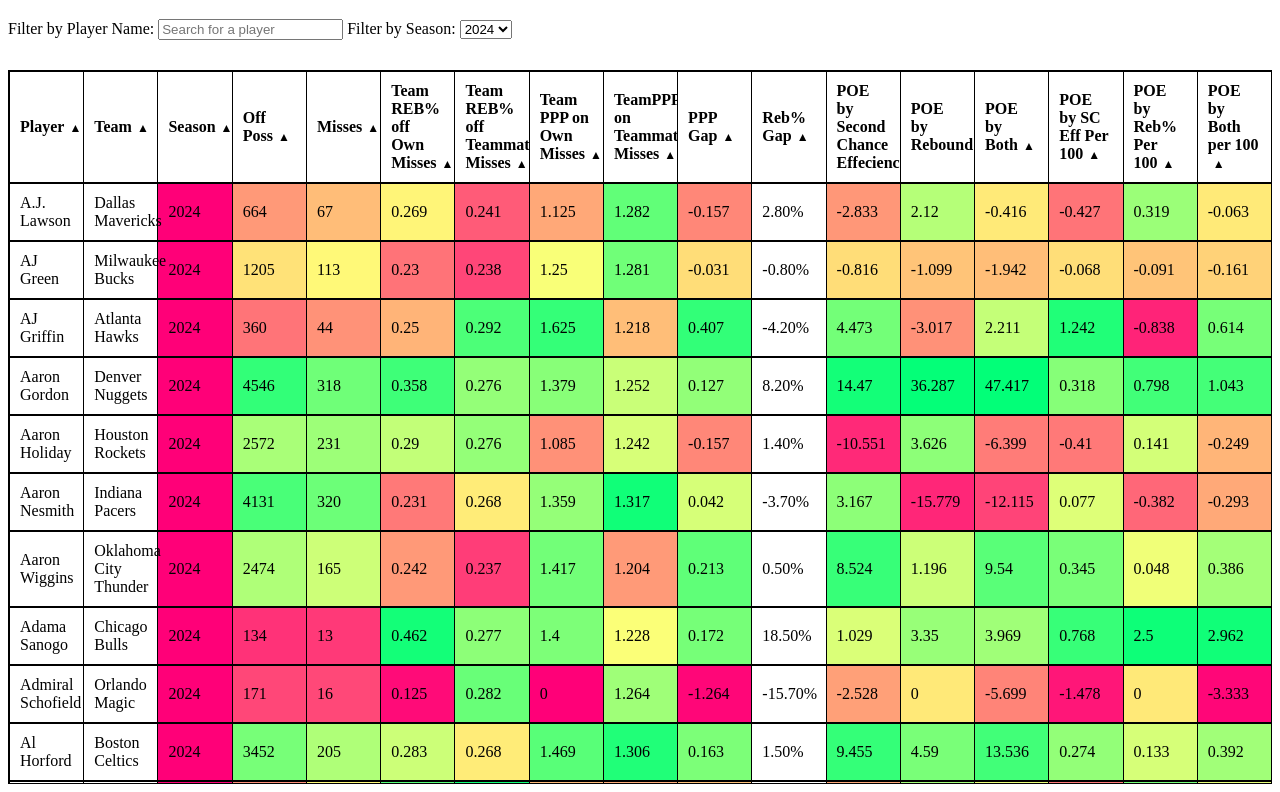
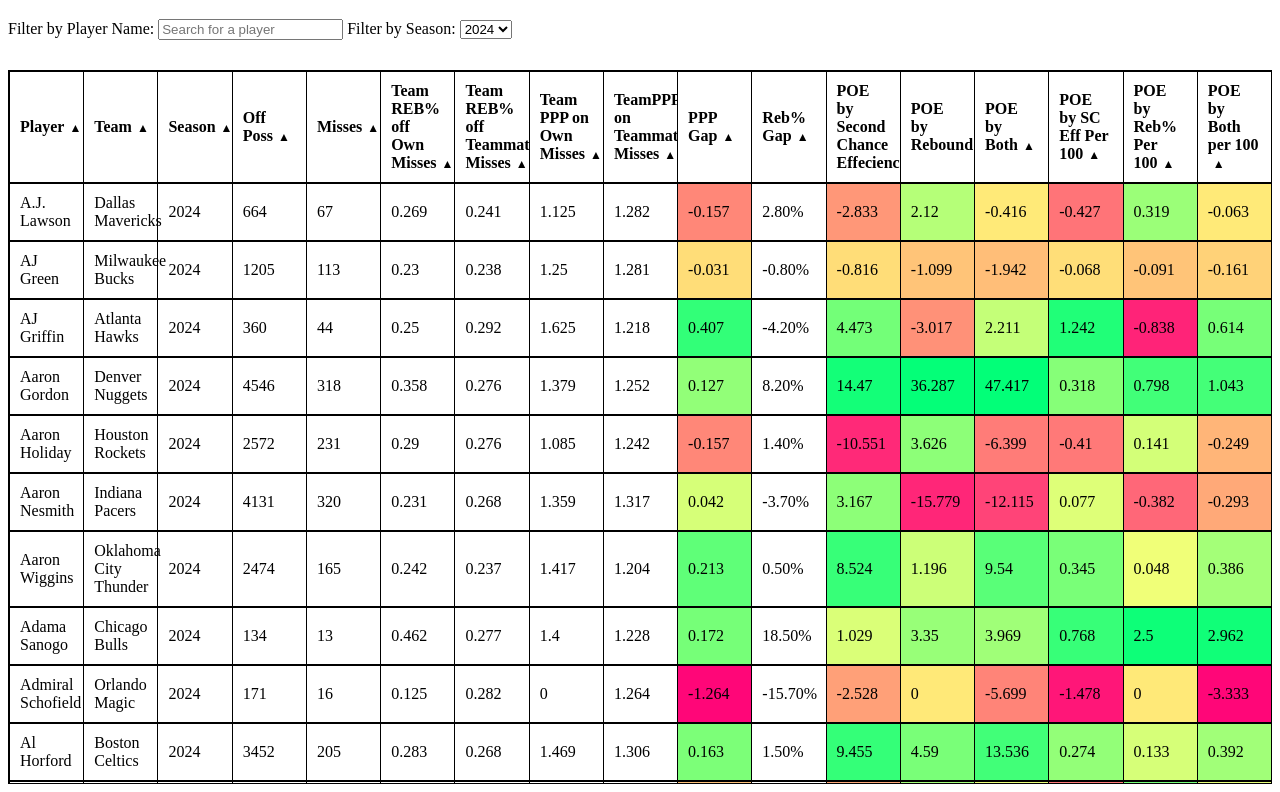
Before and after one commit to timotaij/OwnMissedShotsOREB, a plain HTML site: page index.html in a window 1280 px wide. Shown: the part 61-853 px from the top of the page. Drawn offline with Linux system fonts and the light colour scheme.

Commit message:
Update index.html

```diff
--- a/index.html
+++ b/index.html
@@ -125,6 +125,7 @@
         .catch(error => console.error('Error loading the CSV file:', error));
 
     // Function to calculate the percentile rank of a value within a list
+// Function to calculate the percentile rank of a value within a list
 function getPercentile(value, values) {
     values.sort((a, b) => a - b);  // Sort values in ascending order
     let rank = values.indexOf(value);
@@ -144,31 +145,34 @@ function getColorForPercentile(percentile) {
     return `rgb(${red}, ${green}, 120)`;
 }
 
-// Function to apply coloring to numeric columns based on percentile
+// Function to apply coloring to only the last 8 numeric columns based on percentile
 function renderTableBody(rows) {
     const tableBody = document.getElementById('tableBody');
     tableBody.innerHTML = '';  // Clear previous content
 
-    // Loop through columns and collect numeric values for percentile calculation
+    // Define the indices for the last 8 columns (adjust this based on your data structure)
+    const last8ColumnsStartIndex = rows[0].length - 8;
+
+    // Loop through the columns and collect numeric values for percentile calculation for the last 8 columns
     let columnValues = {};
     rows.forEach(row => {
         row.forEach((cell, index) => {
-            if (!isNaN(cell) && index > 0) {  // Skip non-numeric columns like Player Name
+            if (!isNaN(cell) && index >= last8ColumnsStartIndex) {  // Only consider the last 8 columns
                 if (!columnValues[index]) columnValues[index] = [];
                 columnValues[index].push(parseFloat(cell));
             }
         });
     });
 
-    // Render the rows and apply percentile-based coloring
+    // Render the rows and apply percentile-based coloring only to the last 8 columns
     rows.forEach(row => {
         const tr = document.createElement('tr');
         row.forEach((cell, index) => {
             const td = document.createElement('td');
             td.textContent = cell;
 
-            // Apply percentile coloring to numeric columns (skip Player Name)
-            if (!isNaN(cell) && index > 0) {
+            // Apply percentile coloring to numeric columns only if they are in the last 8 columns
+            if (!isNaN(cell) && index >= last8ColumnsStartIndex) {
                 const value = parseFloat(cell);
                 const percentile = getPercentile(value, columnValues[index]);
                 td.style.backgroundColor = getColorForPercentile(percentile);
@@ -179,6 +183,7 @@ function renderTableBody(rows) {
         tableBody.appendChild(tr);
     });
 }
+
 
 
     function filterTable() {
```
